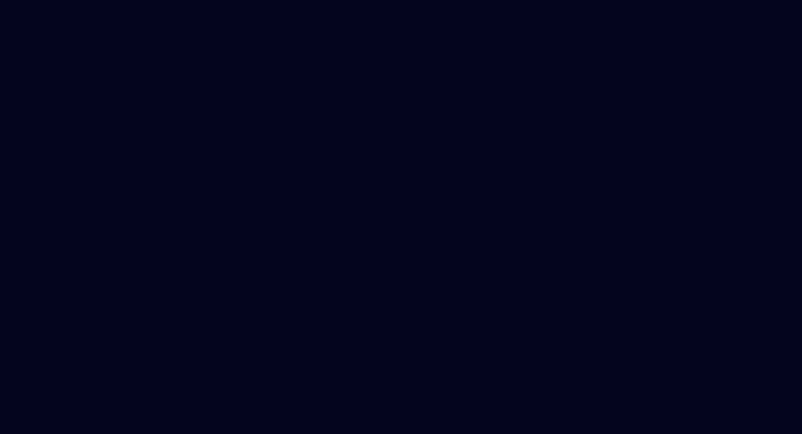
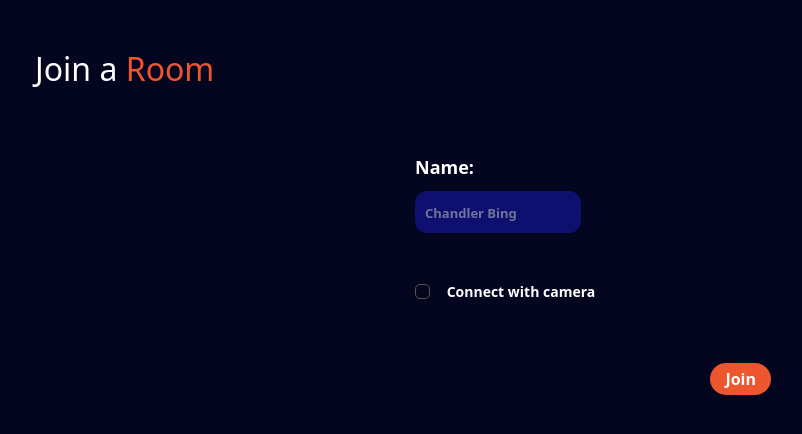
Before and after one commit to anchovycation/pingu-front-end, a React (Create React App) app: page /join-room/1 in a window 1280 px wide. Before the commit this address had no page. Shown: the top 434 px of the page, without its empty margins (47-849 px from the left). Built offline with nearby package versions, Linux system fonts and the light colour scheme.

Commit message:
join-room/:roomId page added

```diff
--- a/src/App.jsx
+++ b/src/App.jsx
@@ -11,7 +11,7 @@ function App() {
           <h1>The best way to <span className='orange-text'>penguening</span> with<br/> friends.</h1>
           <p className='info'>start watching a YouTube video now</p>
           <Link to="/create-room" className='primary-btn'>Create a Room</Link>
-          <button type="button" className="btn btn-link join-btn">Join a Room</button>
+          <Link to="/join-room/:roomId" className='join-btn'>Join a Room</Link>
         </div>
         <div className="col-md-6">
           <img src="/pingu.png" alt="pingu" className='img-fluid' width="500px" height="500px"/>
--- a/src/Components/CameraChecker/CameraChecker.jsx
+++ b/src/Components/CameraChecker/CameraChecker.jsx
@@ -39,8 +39,10 @@ function CameraChecker(props) {
   return <div className='camera-checker'>
     <div className="row">
       <div className="col-1 video-cbx">
-        <input type="checkbox"  onChange={checkCam}/>
-        <label className='chechmark'></label>
+        <div class="invisible-checkbox">
+          <input type="checkbox" id="r1" onChange={checkCam}/>
+          <label className="checkbox-alias" for="r1"></label>
+        </div>
       </div>
       <div className="col-11">
         <p id='cbx-label'>Connect with camera</p>
--- a/src/Components/CameraChecker/CameraChecker.scss
+++ b/src/Components/CameraChecker/CameraChecker.scss
@@ -5,6 +5,8 @@
         width: 100%;
         background-color: black;
         border: 2px solid $beyza;
+        -webkit-transform: scaleX(-1);
+        transform: scaleX(-1);
     }
 
     #camera-info {
@@ -20,4 +22,29 @@
         font-weight: bold;
         margin: 0;
     }
+
+    .checkbox-alias{
+        background-color: $alihan;
+        display: inline-block;
+        border-radius: 5px;
+        border: 1px solid $smoke;
+        width: 15px;
+        height: 15px;
+        z-index: 1;
+        position: relative;
+        transition: all 250ms ease-out;
+        cursor: pointer;
+    }
+
+    .invisible-checkbox {
+        input[type=checkbox]{
+        display: none;
+        margin-right: -20px;
+        position: relative;
+        z-index: 2;
+        }
+        input[type=checkbox]:checked + .checkbox-alias{
+            background-color: $beyza;
+        }
+    }
 }
--- a/src/Pages/CreateRoom/CreateRoom.jsx
+++ b/src/Pages/CreateRoom/CreateRoom.jsx
@@ -52,7 +52,7 @@ function CreateRoomPage() {
                 valueSetter={setVideoLink}
                 label='Video Link:'
                 placeholder='https://www.youtube.com/watch?v=VNbFrgqeaMM'
-                detail='*Copy the address in the search bar in the browser or click share botton on YouTube'
+                detail='*Copy the address in the search bar in the browser or click share button on YouTube'
                 hasError={!isVideoLinkValid}
               />
               {
--- /dev/null
+++ b/src/Pages/JoinRoom/JoinRoom.jsx
@@ -0,0 +1,62 @@
+import React, { useState  } from 'react';
+import { useNavigate } from "react-router-dom";
+
+
+import TextInput from '../../Components/TextInput/TextInput';
+import CameraChecker from '../../Components/CameraChecker/CameraChecker';
+
+import './JoinRoom.scss';
+
+function JoinRoomPage() {
+  const [username, setUsername] = useState('');
+  const [isCameraReady, setIsCameraReady] = useState(false);
+  const navigate = useNavigate();
+
+  const submit = () => {
+    navigate("/");
+    console.log({ username, isCameraReady });
+  }
+
+  return (
+    <div className='container join-room'>
+      <div className="row">
+        <div className="col header">
+          <h2>Join a <span className='orange-text'>Room</span></h2>
+        </div>
+      </div>
+      <div className="row">
+        <div className="col-4 inputs py-5">
+          <div className="row">
+            <div className="col-6">
+              <TextInput
+                valueSetter={setUsername}
+                label='Name:'
+                placeholder='Chandler Bing'
+                isFocused={true}
+              />
+            </div>
+          </div>
+          <div className="row">
+            <div className="col py-5">
+              <CameraChecker valueSetter={setIsCameraReady} />
+            </div>
+          </div>
+          <div className="row">
+            <div
+              className="col"
+              style={{
+                display: 'flex',
+                justifyContent: 'flex-end',
+                marginTop: '10px'
+              }}
+            >
+              <button className='submit-btn' onClick={submit}>Join</button>
+            </div>
+          </div>
+        </div>
+      </div>
+    </div >
+  );
+}
+
+export default JoinRoomPage;
--- /dev/null
+++ b/src/Pages/JoinRoom/JoinRoom.scss
@@ -0,0 +1,25 @@
+@import "../../styles/variables.scss";
+
+.join-room {
+    margin-top: 50px;
+
+    .header {
+        font-weight: bolder;
+        background-color: $alihan;
+    }
+
+    .inputs {
+        margin: auto;
+        min-width: 300px;
+    }
+}
+
+.submit-btn {
+    padding: 4px 15px;
+    background-color: $beyza;
+    border: none;
+    border-radius: 20px;
+    color: white;
+    font-size: 16px;
+    font-weight: bold;
+}
--- a/src/index.js
+++ b/src/index.js
@@ -8,6 +8,7 @@ import {
 
 import App from './App';
 import CreateRoomPage from './Pages/CreateRoom/CreateRoom';
+import JoinRoomPage from './Pages/JoinRoom/JoinRoom';
 
 import './styles/index.scss';
 import 'bootstrap/dist/css/bootstrap.min.css';
@@ -18,6 +19,7 @@ ReactDOM.render(
       <Routes>
         <Route path='/' element={<App />} />
         <Route path="/create-room" element={<CreateRoomPage />} />
+        <Route path="/join-room/:roomId" element={<JoinRoomPage />} />
       </Routes>
     </BrowserRouter>
   </React.StrictMode>,
```
